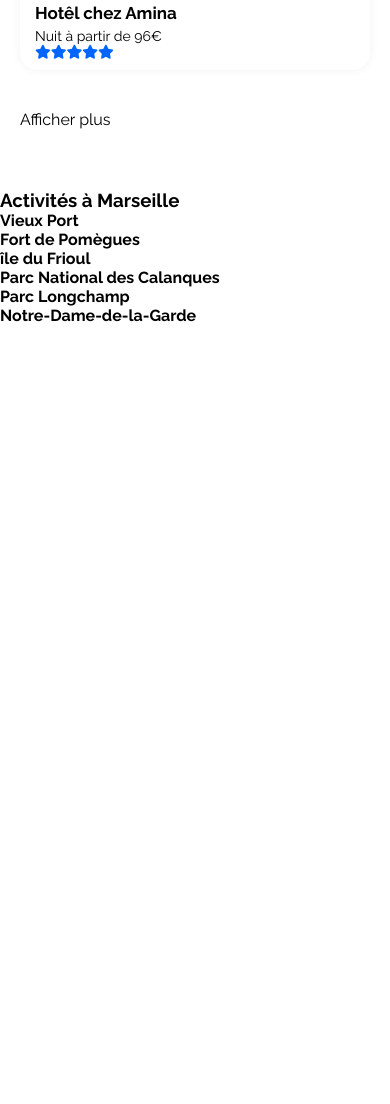
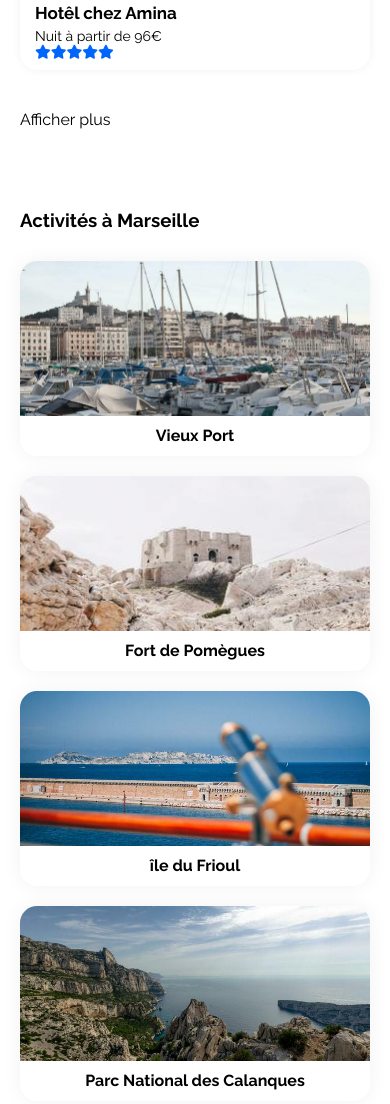
Before and after one commit to ComteAlexis/AlexisComte_2_24082020, a plain HTML site: page index.html in a window 390 px wide. Shown: the part 2445-3549 px from the top of the page. Before the commit the page ends 2770 px from the top, so only its background shows below. Drawn offline with Linux system fonts and the light colour scheme.

Commit message:
activité Mobile/Tablette/PC fait

```diff
--- a/page.css
+++ b/page.css
@@ -934,7 +934,7 @@ body{
 
 /*  Activité    */
 
-@media screen and (min-width: 767px){
+@media screen and (min-width: 768px){
     #activité{
 
     }
@@ -1028,3 +1028,61 @@ body{
         background-size: 300px;
     }
 }
+
+@media screen and (max-width: 767px){
+    #activité{
+        margin: 20px;
+    }
+
+    #activité h3{
+        margin-bottom: 30px;
+    }
+
+    #activité .activité-info article{
+        height: 195px;
+        width: 100%;
+        border-radius: 17px;
+        box-shadow: 0 0 20px #f2f2f2;
+        margin: 20px 0;
+    }
+
+    #activité .activité-info article .image{
+        height: 155px;
+        border-radius: 17px 17px 0 0;
+    }
+    #activité .activité-info article h4{
+        line-height: 40px;
+        text-align: center;
+    }
+
+    #activité .activité-info>article:nth-child(1) .image{
+        background: url('images/activites/4_small/reno-laithienne-QUgJhdY5Fyk-unsplash.jpg') center no-repeat;
+        background-size: 100%;
+    }
+
+    #activité .activité-info>article:nth-child(3) .image{
+        background: url('images/activites/4_small/kilyan-sockalingum-NR8-cBCN3aI-unsplash.jpg') center no-repeat;
+        background-size: 100%;
+    }
+
+    #activité .activité-info .activité-low:nth-child(2) article:nth-child(1) .image{
+        background: url('images/activites/4_small/paul-hermann-QFTrLdQIRhI-unsplash.jpg') center no-repeat;
+        background-size: 100%;
+    }
+
+    #activité .activité-info .activité-low:nth-child(2) article:nth-child(2) .image{
+        background: url('images/activites/4_small/kevin-hikari-rV_Qd1l-VXg-unsplash.jpg') center no-repeat;
+        background-size: 100%;
+    }
+
+    #activité .activité-info .activité-low:nth-child(4) article:nth-child(1) .image{
+        background: url('images/activites/4_small/florian-wehde-xW9e8gdotxI-unsplash.jpg') center no-repeat;
+        background-size: 100%;
+    }
+
+    #activité .activité-info .activité-low:nth-child(4) article:nth-child(2) .image{
+        background: url('images/activites/4_small/lena-paulin-wH2-EJoDcV0-unsplash.jpg') center no-repeat;
+        background-size: 100%;
+    }
+
+}
```
